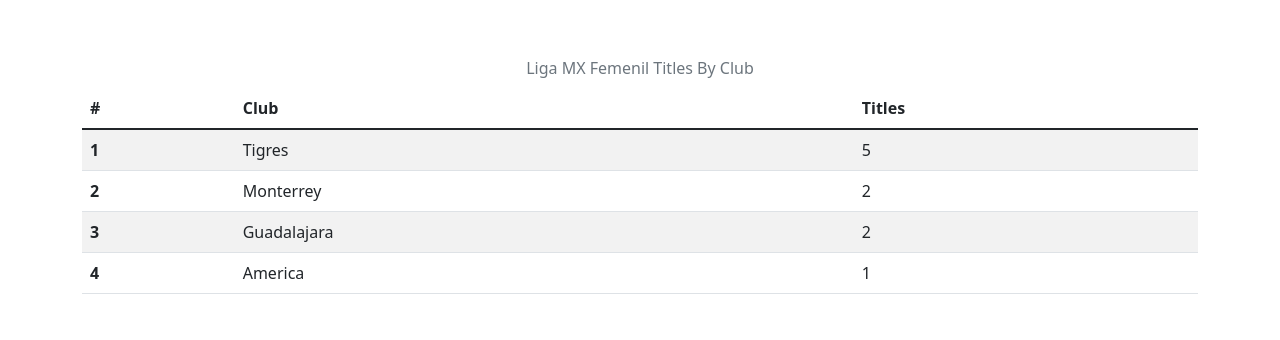
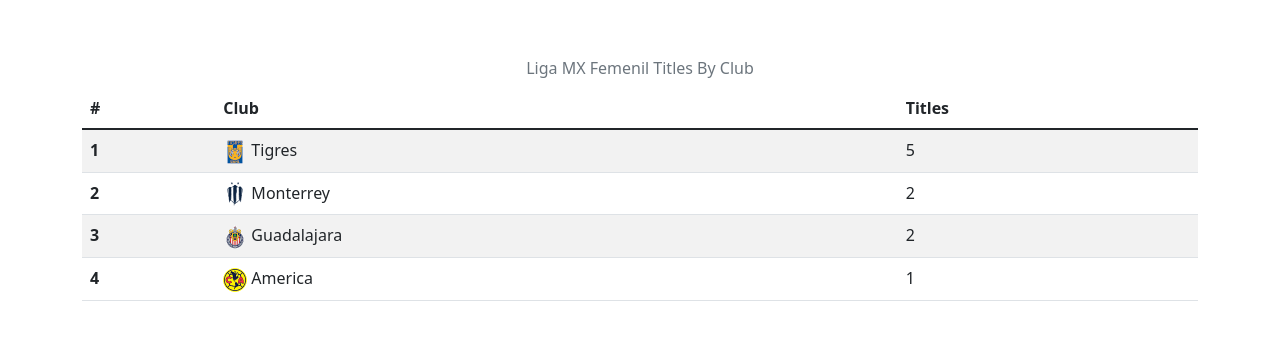
Before and after one commit to chavalk/project-a, a plain HTML site: page index.html in a window 1280 px wide. Drawn offline with nearby package versions, Linux system fonts and the light colour scheme.

Commit message:
Add team logos.

```diff
--- a/index.html
+++ b/index.html
@@ -25,22 +25,22 @@
             <tbody class="table-group-divider">
                 <tr>
                     <th scope="row">1</th>
-                    <td>Tigres</td>
+                    <td><img src="./images/liga-mx-femenil/tigres.png" alt="Tigres logo" style="width: 24px; height: 24px"> Tigres</td>
                     <td>5</td>
                 </tr>
                 <tr>
                     <th scope="row">2</th>
-                    <td>Monterrey</td>
+                    <td><img src="./images/liga-mx-femenil/rayadas.png" alt="Rayadas logo" style="width: 24px; height: 24px"> Monterrey</td>
                     <td>2</td>
                 </tr>
                 <tr>
                     <th scope="row">3</th>
-                    <td>Guadalajara</td>
+                    <td><img src="./images/liga-mx-femenil/chivas.png" alt="Chivas logo" style="width: 24px; height: 24px"> Guadalajara</td>
                     <td>2</td>
                 </tr>
                 <tr>
                     <th scope="row">4</th>
-                    <td>America</td>
+                    <td><img src="./images/liga-mx-femenil/america.png" alt="America logo" style="width: 24px; height: 24px"> America</td>
                     <td>1</td>
                 </tr>
             </tbody>
```
Also changed, not shown: images/liga-mx-femenil/america.png (added), images/liga-mx-femenil/chivas.png (added), images/liga-mx-femenil/rayadas.png (added), images/liga-mx-femenil/tigres.png (added), 3 other files.
